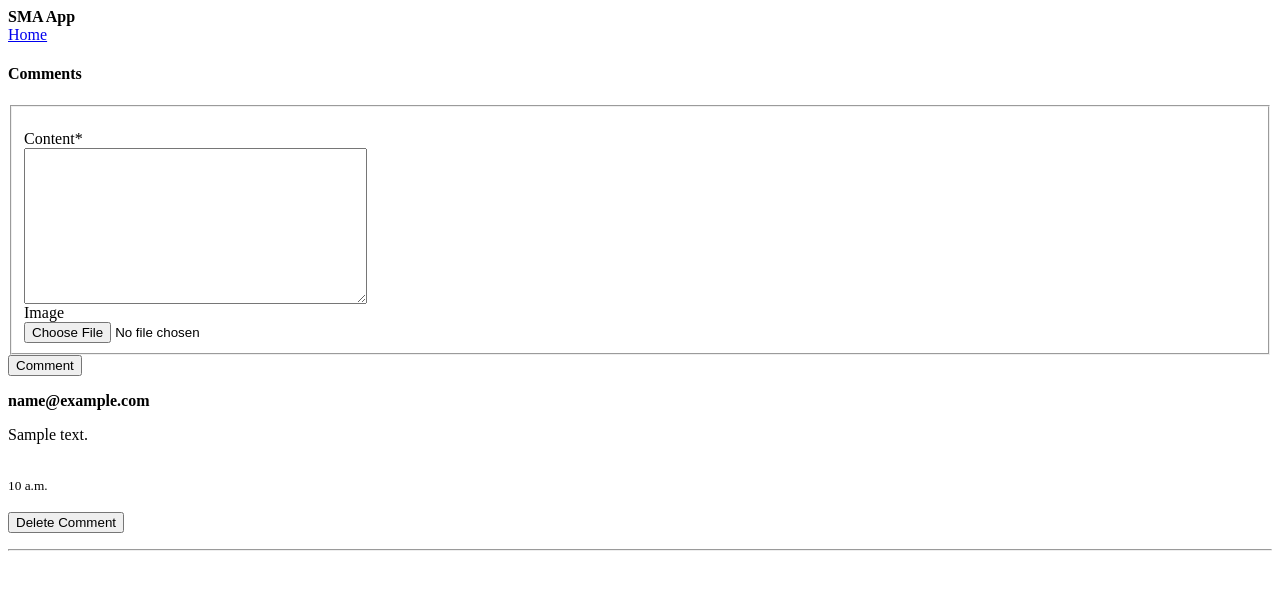
After one commit to reskillamericans/SMA-Team-3, a Django app: template posts/templates/posts/post_detail.html in a window 1280 px wide. The commit adds this page. Shown: the top 590 px of the page. Run offline with Django 3.2, Linux system fonts and the light colour scheme; the template is opened without the code that fills it: values that come from a table or form of the project are taken from there, others are empty; tables that the repository leaves empty hold one stand-in row (values such as "Sample post"); some libraries are stand-ins or nearby versions.

Commit message:
Posts Comment & Delete Function

```diff
--- a/posts/forms.py
+++ b/posts/forms.py
@@ -1,5 +1,5 @@
 from django import forms
-from .models import Posts
+from .models import Posts, PostComments
 
 
 class NewPostForm(forms.ModelForm):
@@ -23,3 +23,9 @@ class UpdatePostForm(forms.ModelForm):
         if commit:
             post.save()
         return post
+
+
+class NewCommentForm(forms.ModelForm):
+    class Meta:
+        model = PostComments
+        fields = ['content', 'image']
--- a/posts/models.py
+++ b/posts/models.py
@@ -38,8 +38,8 @@ class Posts(models.Model):
 
 
 class PostComments(models.Model):
-    user_id = models.ForeignKey(a.User, on_delete=models.CASCADE)
-    post_id = models.ForeignKey(Posts, on_delete=models.CASCADE)
+    user_id = models.ForeignKey(a.User, related_name='details', on_delete=models.CASCADE)
+    post_id = models.ForeignKey(Posts, related_name='details', on_delete=models.CASCADE)
     content = models.TextField()
     image = models.ImageField(blank=True, null=True)
     updated_at = models.TimeField(auto_now=True, null=True, blank=True, editable=False)
--- a/posts/templates/posts/edit_post.html
+++ b/posts/templates/posts/edit_post.html
@@ -21,7 +21,7 @@
           <form method="POST" action="{% url 'posts:delete' post.id %}">
                         {% csrf_token %}
 
-              <input type="submit" value="Submit" />
+              <input type="submit" value="Delete" />
 
 
           </form>
--- /dev/null
+++ b/posts/templates/posts/post_detail.html
@@ -0,0 +1,56 @@
+{% extends "posts/layout.html" %} {% load static %} {% load crispy_forms_tags %}
+{% block content %}
+<div class="container" xmlns="http://www.w3.org/1999/html">
+  <h4>Comments</h4>
+  <div class="row">
+    <div class="col-md-8">
+      <div class="card card-signin my-5">
+        <div class="card-body">
+          <form class="form-signin" method="POST" id="post-form">
+            {% csrf_token %}
+            <fieldset class="form-group">
+              <br />
+              {{ form|crispy }}
+            </fieldset>
+            <div class="form-group">
+              <button
+                class="btn btn-lg btn-primary btn-block text-uppercase"
+                type="submit"
+              >
+                Comment</button
+              ><br />
+            </div>
+          </form>
+        </div>
+      </div>
+    </div>
+  </div>
+  <div class="row">
+    <div class="col-md-8">
+      {% if post.details.all %}
+      <div class="card card-signin my-5">
+        {% for detail in post.details.all %}
+        <div class="card-body">
+
+          <a
+            class="text-dark"><b>{{ detail.user_id }}</b></a>
+
+          <p class="card-text text-dark">{{ detail.content }}</p>
+          <br /><small>{{ post.created_at }}</small><br /><br />
+          <form method="POST" action="{% url 'posts:delete-comment' detail.id %}">
+             {% csrf_token %}
+
+              <input type="submit" value="Delete Comment" />
+          </form>
+
+        </div>
+        <hr class="my-1" />
+        {% endfor %}
+      </div>
+      {% else %}
+      <p>No comments to show!</p>
+      {% endif %}
+    </div>
+  </div>
+</div>
+{% endblock content %}
```
Also changed, not shown: posts/templates/posts/home.html (+24 -9 lines), posts/views.py (+33 -3 lines).
